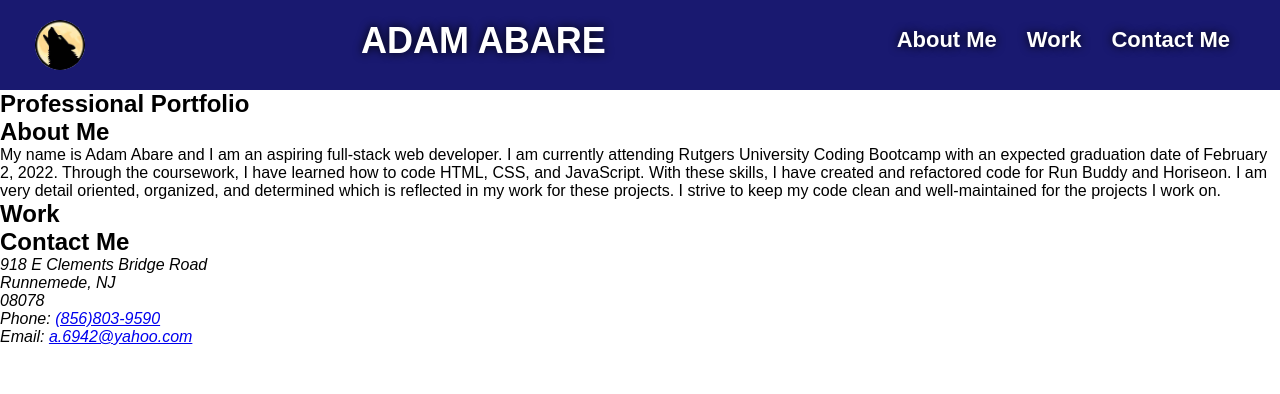
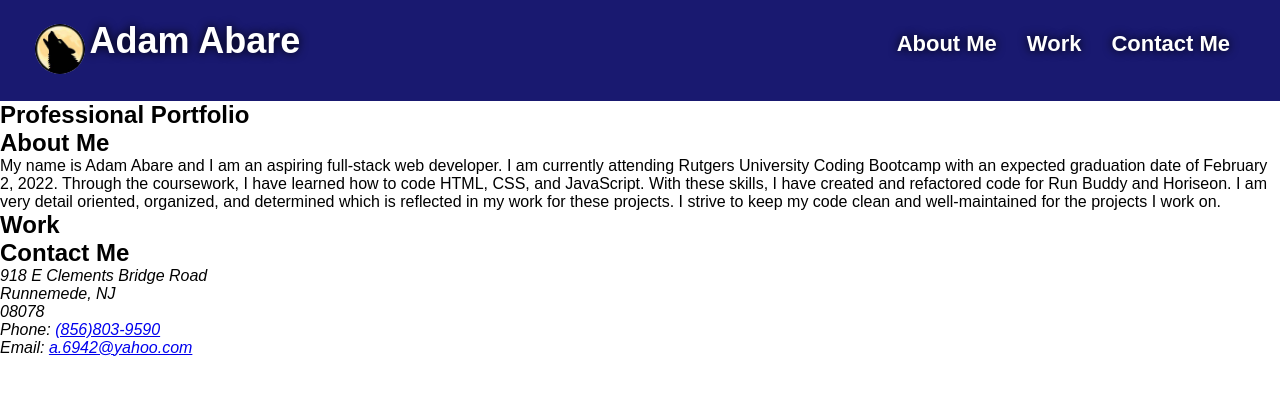
Before and after one commit to aabare/portfolio, a plain HTML site: page index.html in a window 1280 px wide. Drawn offline with Linux system fonts and the light colour scheme.

Commit message:
styled the header

```diff
--- a/assets/style.css
+++ b/assets/style.css
@@ -18,24 +18,21 @@ body {
 header {
     padding: 20px 35px;
     background-color: midnightblue;
-    display: flex;
     justify-content: space-between;
-    flex-wrap: wrap;
 
 
 
 }
 
 header h1 {
+    display: inline-block;
     font-weight: bold;
     font-size: 36px;
     color: white;
     text-shadow: 0 0 10px black;
 }
 
-header h1 a {
-    text-align: right;
-}
+
 header a {
     text-decoration: none;
     color: white;
@@ -48,16 +45,14 @@ header nav {
 
 header nav ul {
     display: flex;
-    flex-wrap: wrap;
-    justify-content: space-between;
-    align-items: center;
     list-style: none;
+    float: right;
+    margin-top: -50px;
 
 }
 
 header nav ul li a {
     padding: 10px 15px;
-    align-items: right;
     font-weight: bold;
     font-size: 22px;
     text-shadow: 0 0 10px black;
--- a/index.html
+++ b/index.html
@@ -1,18 +1,18 @@
 <!DOCTYPE html>
-<html lang="en">
+<html lang="en-us">
 
 <head>
-    <meta charset="UTF-8" name="viewport" content="width=device-width, initial-scale=1.0"/>
+    <meta charset="UTF-8"/>
     <title>Professional Portfolio</title>
     <link rel="stylesheet" href="./assets/style.css"/>
 </head>
 
 <body>
     <header>
-       <img src="./assets/images/wolf-avatar.jpg" alt="Avatar" class="avatar">
+        <img src="./assets/images/wolf-avatar.jpg" alt="Avatar" class="avatar">
         <h1>
-            <a href="/">
-            ADAM ABARE
+            <a href="index.html">
+            Adam Abare
             </a>
         </h1>
         <nav>
```
Also changed, not shown: assets/images/nyc-hero.jpg (added).
